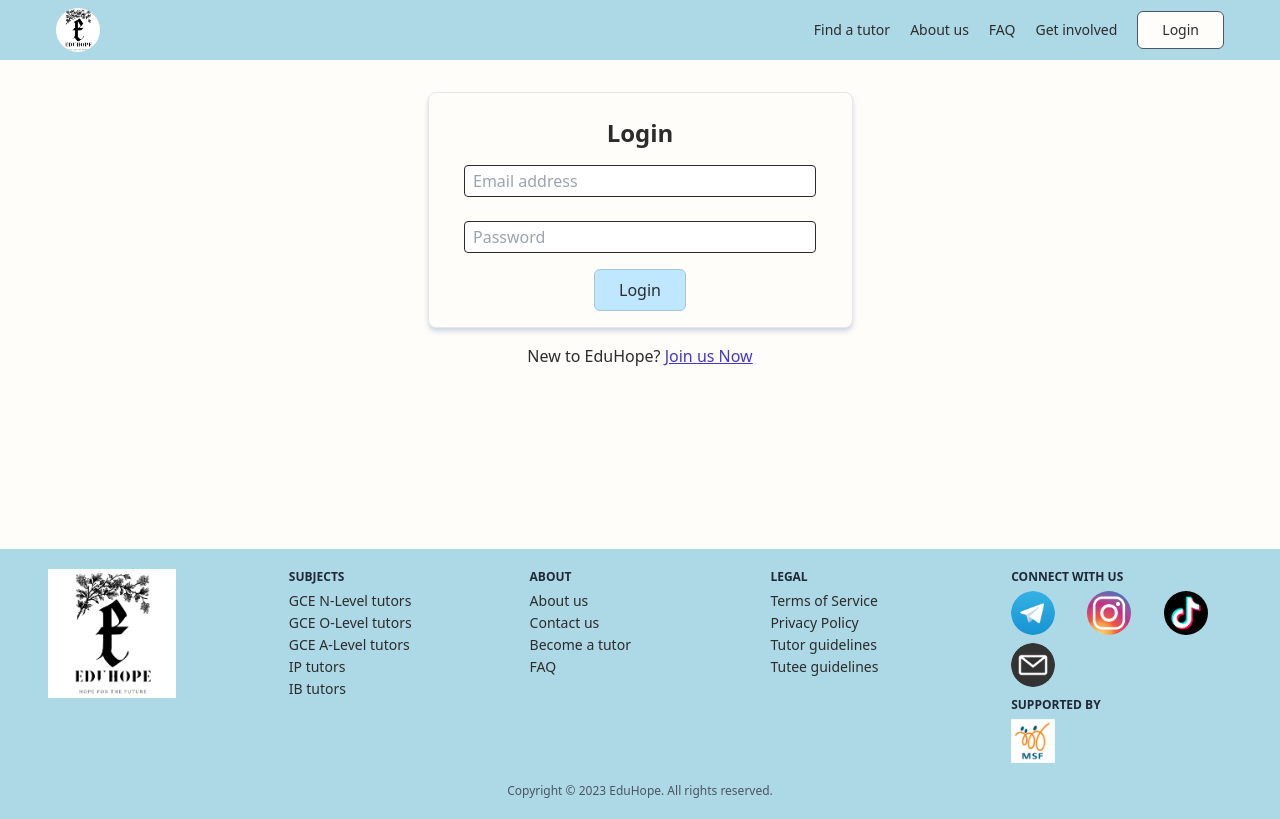
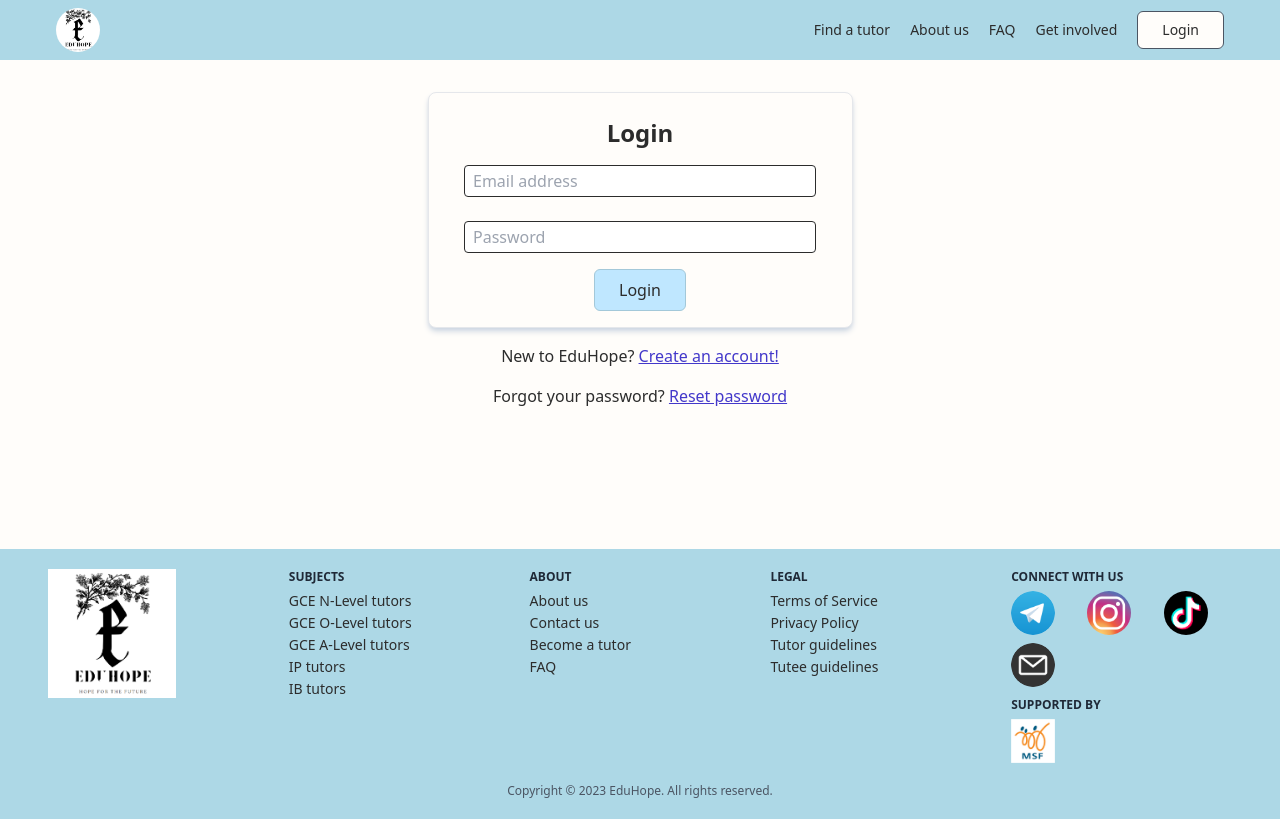
Before and after one commit to tch1001/EduHopeSG, a Next.js app in the folder frontend/: page /login in a window 1280 px wide. Built offline with nearby package versions, Linux system fonts and the light colour scheme; no server answers.

Commit message:
feat(login): href to forgot password page

```diff
--- a/frontend/pages/login.js
+++ b/frontend/pages/login.js
@@ -92,7 +92,11 @@ function Login() {
             </Card>
             <p className="p-2">
                 New to EduHope?{" "}
-                <Link href={`/signup?originalURL=${originalURL}`} className="link" passHref>Join us Now</Link>
+                <Link href={`/signup?originalURL=${originalURL}`} className="link" passHref>Create an account!</Link>
+            </p>
+            <p className="p-2">
+                Forgot your password?{" "}
+                <Link href={`/forgot-password?originalURL=${originalURL}`} className="link" passHref>Reset password</Link>
             </p>
         </Container>
     );
```
